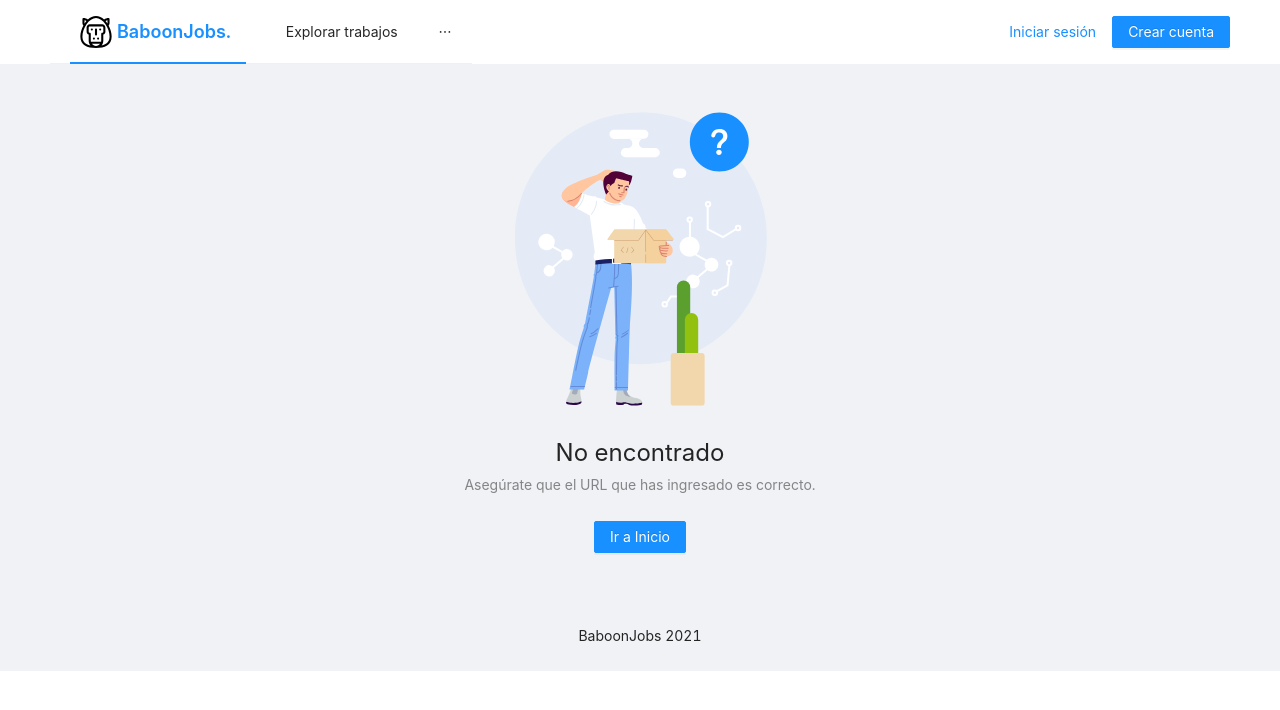
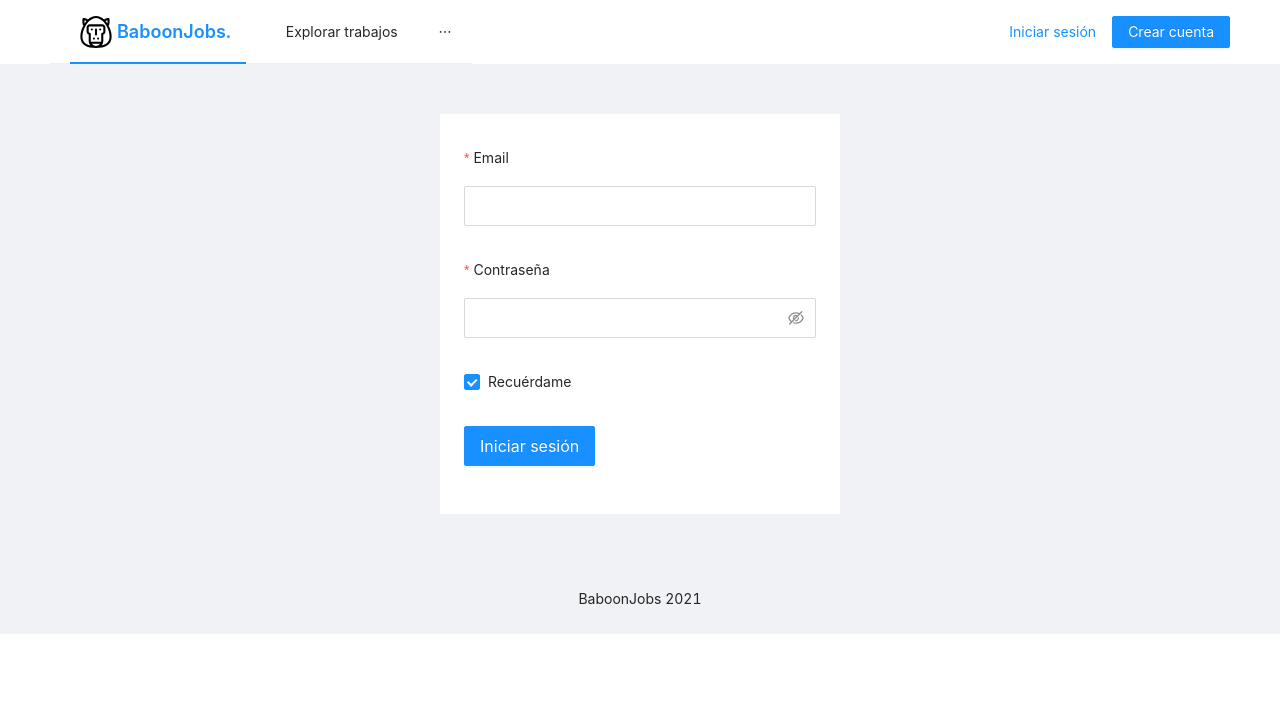
Before and after one commit to baboondev/baboonjobs-frontend, a React (Create React App) app: page /signin in a window 1280 px wide. Shown: the top 710 px of the page. Built offline with nearby package versions, Linux system fonts and the light colour scheme.

Commit message:
Added SignIn page

```diff
--- a/src/App.js
+++ b/src/App.js
@@ -6,6 +6,7 @@
 // pages
 import NotAuthorized from "./pages/NotAuthorized/NotAuthorized";
 import NotFound from "./pages/NotFound/NotFound";
+import SignIn from "./pages/SignIn/SignIn";
 
 export default function App() {
   const { Footer, Content } = Layout;
@@ -16,6 +17,7 @@
         <Content>
           <Routes>
             <Route index element={<Home />} />
+            <Route path="signin" element={<SignIn />} />
             <Route path="notauthorized" element={<NotAuthorized />} />
             <Route path="*" element={<NotFound />} />
           </Routes>
--- a/src/index.js
+++ b/src/index.js
@@ -1,18 +1,16 @@
-import React from 'react';
-import ReactDOM from 'react-dom';
+import React from "react";
+import ReactDOM from "react-dom";
 import { BrowserRouter } from "react-router-dom";
 import "antd/dist/antd.css";
-import './index.css';
-import App from './App';
-import reportWebVitals from './reportWebVitals';
+import "./index.css";
+import App from "./App";
+import reportWebVitals from "./reportWebVitals";
 
 ReactDOM.render(
-  <React.StrictMode>
-    <BrowserRouter>
-      <App />
-    </BrowserRouter>
-  </React.StrictMode>,
-  document.getElementById('root')
+  <BrowserRouter>
+    <App />
+  </BrowserRouter>,
+  document.getElementById("root")
 );
 
 // If you want to start measuring performance in your app, pass a function
--- /dev/null
+++ b/src/pages/SignIn/SignIn.jsx
@@ -0,0 +1,63 @@
+import React from "react";
+import { Form, Input, Button, Checkbox } from "antd";
+
+function SignIn() {
+  const onFinish = (values) => {
+    console.log("Success:", values);
+  };
+
+  const onFinishFailed = (errorInfo) => {
+    console.log("Failed:", errorInfo);
+  };
+
+  return (
+    <>
+      <div
+        style={{
+          background: "white",
+          margin: "50px auto",
+          padding: "24px",
+          maxWidth: "400px",
+        }}
+      >
+        <Form
+          name="basic"
+          initialValues={{ remember: true }}
+          onFinish={onFinish}
+          onFinishFailed={onFinishFailed}
+          autoComplete="off"
+          layout="vertical"
+          size="large"
+        >
+          <Form.Item
+            label="Email"
+            name="email"
+            rules={[{ required: true, message: "Ingrese su email." }]}
+          >
+            <Input />
+          </Form.Item>
+
+          <Form.Item
+            label="Contraseña"
+            name="password"
+            rules={[{ required: true, message: "Ingrese su contraseña" }]}
+          >
+            <Input.Password />
+          </Form.Item>
+
+          <Form.Item name="remember" valuePropName="checked">
+            <Checkbox>Recuérdame</Checkbox>
+          </Form.Item>
+
+          <Form.Item>
+            <Button type="primary" htmlType="submit">
+              Iniciar sesión
+            </Button>
+          </Form.Item>
+        </Form>
+      </div>
+    </>
+  );
+}
+
+export default SignIn;
```
